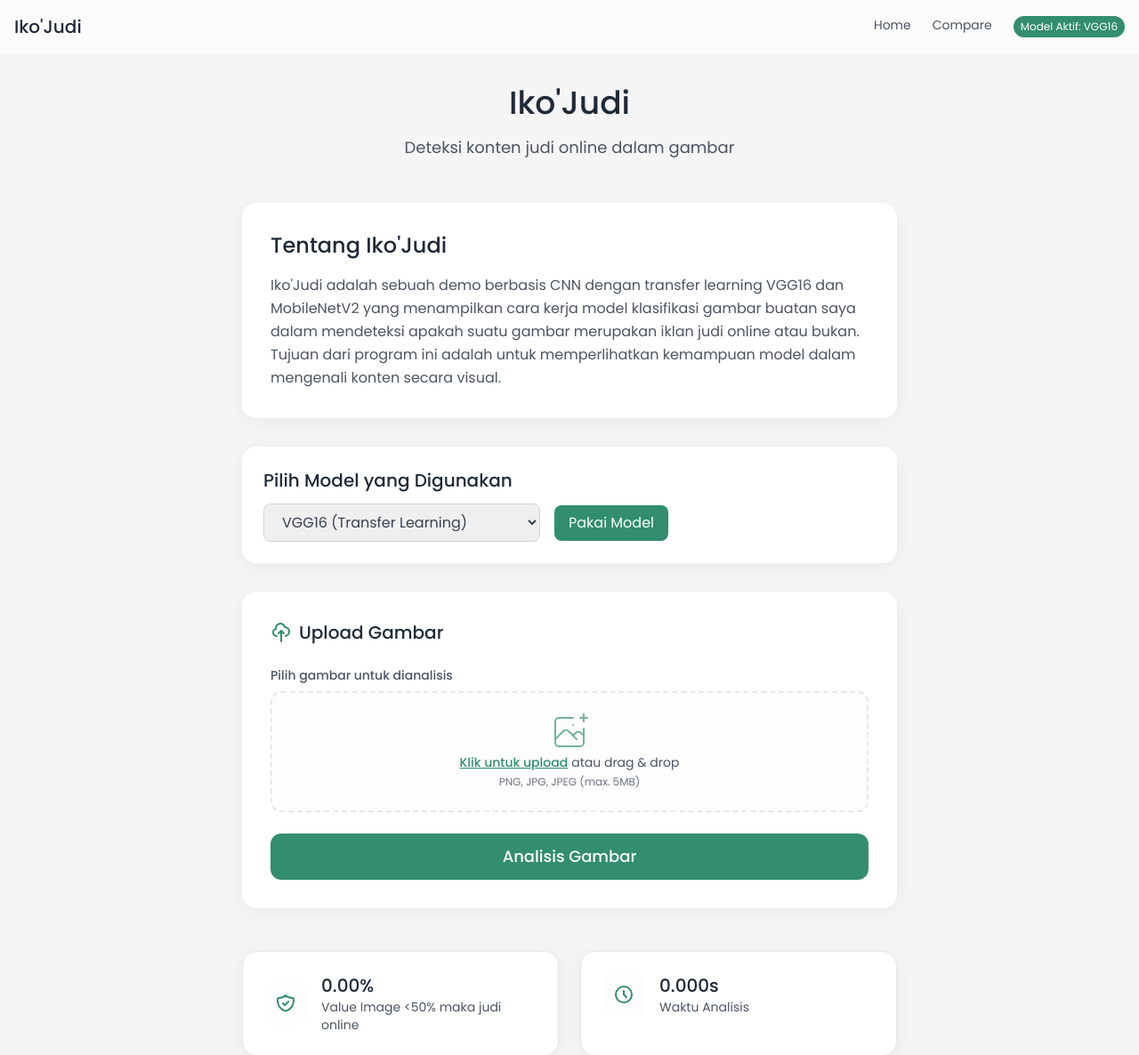
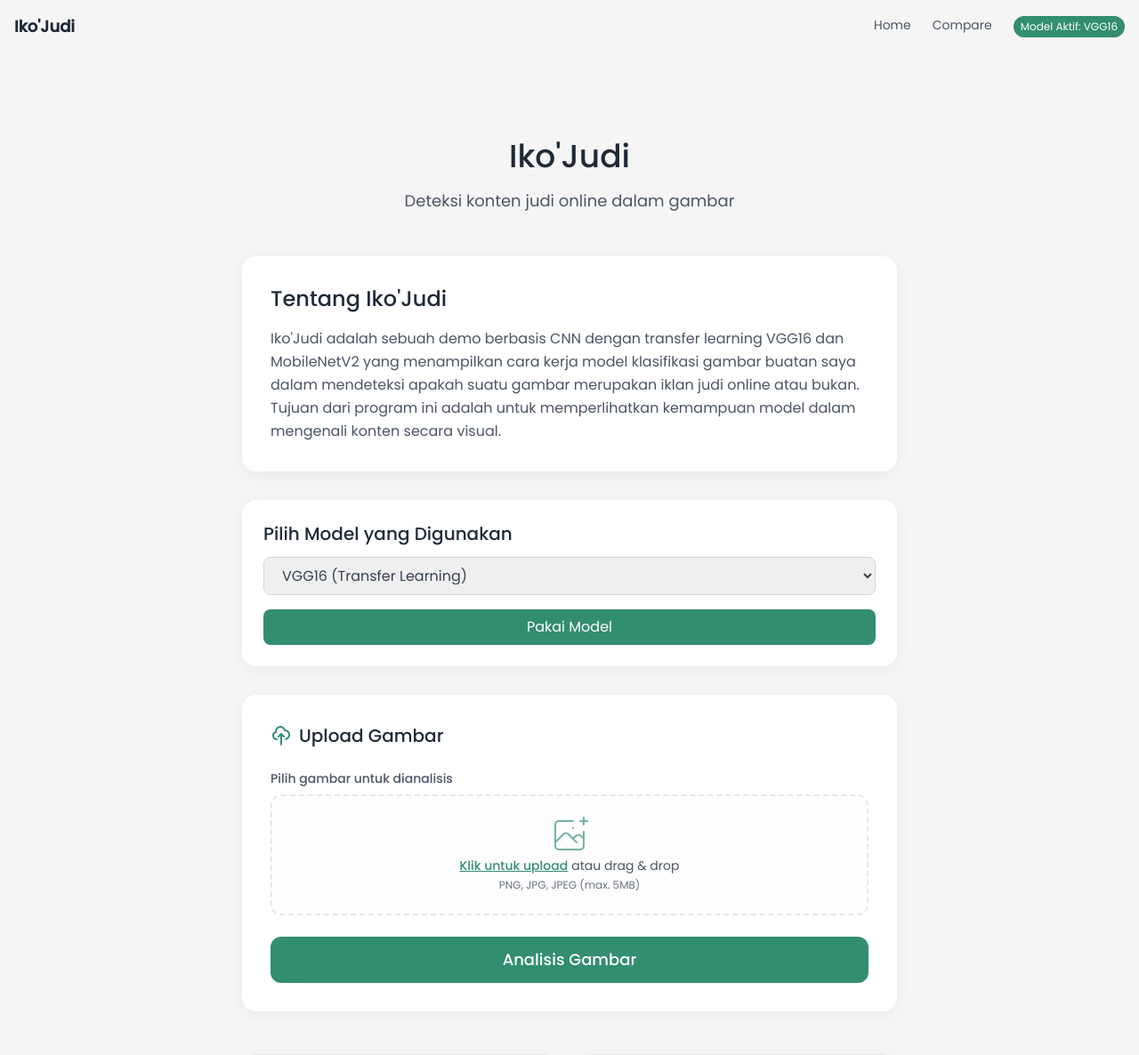
Before and after one commit to humanbetired/IkoJudi-R, a Flask app: page / in a window 1280 px wide. Shown: the top 1186 px of the page at 89% size. Run offline with Flask 3, Linux system fonts and the light colour scheme; some libraries are stand-ins or nearby versions.

Commit message:
Enhance UI and functionality of upload and comparison pages; add mobile menu toggle

```diff
--- a/templates/index.html
+++ b/templates/index.html
@@ -48,18 +48,37 @@
 
 <body class="min-h-screen bg-beige font-poppins text-gray-800">
     <!-- Navbar -->
-    <header class="navbar py-4">
-        <div class="container mx-auto px-4 flex justify-between items-center">
-            <h1 class="text-xl font-medium text-gray-800">Iko'Judi</h1>
-            <nav class="flex space-x-6 text-sm text-gray-600">
-                <a href="/" class="hover:text-sage-dark transition-colors duration-300">Home</a>
-                <a href="/compare" class="hover:text-sage-dark">Compare</a>
-                <span class="model-badge hover:scale-105">
-                    Model Aktif: {{ selected_model }}
-                </span>
-            </nav>
+    <header class="w-full flex justify-between items-center p-4">
+
+        <div class="text-lg font-semibold text-gray-800">
+            Iko'Judi
         </div>
+
+        <nav class="hidden md:flex space-x-6 text-sm text-gray-600">
+            <a href="/" class="hover:text-sage-dark transition-colors duration-300">
+                Home
+            </a>
+            <a href="/compare" class="hover:text-sage-dark">
+                Compare
+            </a>
+            <span class="model-badge hover:scale-105">
+                Model Aktif: {{ selected_model }}
+            </span>
+        </nav>
+        <button id="menu-btn" class="md:hidden text-gray-600 focus:outline-none">
+            <svg class="w-6 h-6" fill="none" stroke="currentColor" viewBox="0 0 24 24">
+                <path stroke-linecap="round" stroke-linejoin="round" stroke-width="2" d="M4 6h16M4 12h16M4 18h16" />
+            </svg>
+        </button>
+
     </header>
+    <div id="mobile-menu" class="hidden md:hidden flex flex-col items-end px-4 pb-4 space-y-3 text-sm text-gray-600">
+        <a href="/" class="hover:text-sage-dark">Home</a>
+        <a href="/compare" class="hover:text-sage-dark">Compare</a>
+        <span class="model-badge">
+            Model Aktif: {{ selected_model }}
+        </span>
+    </div>
 
     <div class="container mx-auto px-4 py-24 max-w-3xl">
         <div class="text-center mb-12">
@@ -77,14 +96,18 @@
 
         <div class="bg-white rounded-2xl p-6 soft-shadow mb-8 card-hover text-left">
             <h2 class="text-xl font-medium text-gray-800 mb-3">Pilih Model yang Digunakan</h2>
-            <form action="/set_model" method="POST" class="flex items-center space-x-4">
+            <form action="/set_model" method="POST" class="flex flex-col space-y-4">
                 <select name="model_name"
                     class="border border-gray-300 rounded-lg px-4 py-2 focus:outline-none focus:ring-2 focus:ring-sage text-gray-700">
-                    <option value="VGG16" {% if selected_model=='VGG16' %}selected{% endif %}>VGG16 (Transfer Learning)</option>
-                    <option value="MobileNetV2" {% if selected_model=='MobileNetV2' %}selected{% endif %}>MobileNetV2 (Transfer
-                        Learning)</option>
+                    <option value="VGG16" {% if selected_model=='VGG16' %}selected{% endif %}>
+                        VGG16 (Transfer Learning)
+                    </option>
+                    <option value="MobileNetV2" {% if selected_model=='MobileNetV2' %}selected{% endif %}>
+                        MobileNetV2 (Transfer Learning)
+                    </option>
                 </select>
-                <button type="submit" class="bg-sage text-white px-4 py-2 rounded-lg btn-hover">
+
+                <button type="submit" class="bg-sage text-white px-4 py-2 rounded-lg btn-hover w-full">
                     Pakai Model
                 </button>
             </form>
@@ -284,8 +307,6 @@
             <p class="text-sm text-gray-600">© 2025 Iko'Judi. Hak cipta dilindungi.</p>
         </footer>
     </div>
-
     <script src="{{ url_for('static', filename='js/upload.js') }}"></script>
 </body>
-
 </html>
```
Also changed, not shown: static/js/upload.js (+14 -13 lines), templates/compare.html (+25 -7 lines).
